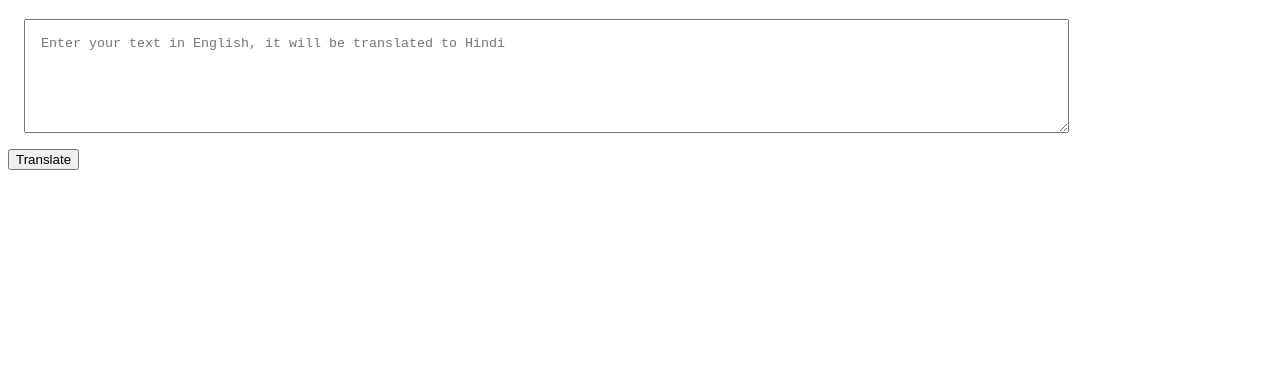
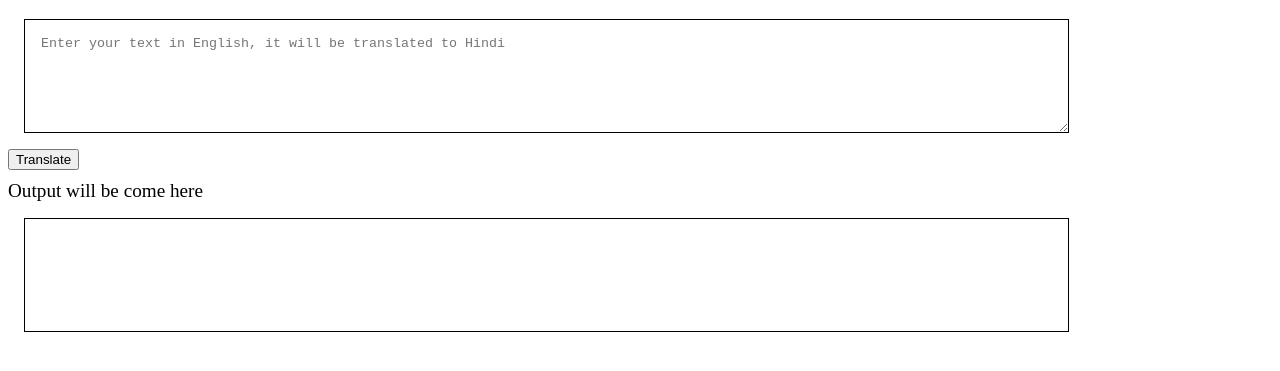
Before and after one commit to rohitbhosale409/Banana-speak, a plain HTML site: page index.html in a window 1280 px wide. Shown: the part 61-432 px from the top of the page. Drawn offline with Linux system fonts and the light colour scheme.

Commit message:
all done

```diff
--- a/app.js
+++ b/app.js
@@ -1,15 +1,16 @@
 // Select the button and input field
 var btnTranslate = document.querySelector("#btn-translate");
 var textInput = document.querySelector("#text-input");
+var outputdiv = document.querySelector("#Output")
 
 // Log the selected input element to ensure it's not null
 console.log("Text Input Element:", textInput);
 
 function clickHandler() {
-    console.log("Button clicked!");
-    // Log the current value of the input field
-    console.log("Input Value:", textInput.value);
-}
+    // console.log("Button clicked!");
+    // console.log("Input Value:", textInput.value); // Log the current value of the input field
+    outputdiv.innerHTML = "Rohit is not a Topper" + textInput.value;
+};
 
 // Attach the click event listener to the button
 if (btnTranslate) {
--- a/index.html
+++ b/index.html
@@ -13,6 +13,9 @@
     <textarea id="text-input" placeholder="Enter your text in English, it will be translated to Hindi"></textarea>
     <button id="btn-translate">Translate</button>
 
+    <div> Output will be come here </div>
+    <div id="Output"></div>
+
     <!-- Include your JavaScript file -->
     <script src="app.js"></script>
 </body>
--- a/style.css
+++ b/style.css
@@ -1,7 +1,21 @@
 textarea {
     width: 80%;
     height: 10vh;
+    border: 1px solid black;
     display: block;
     margin: 1rem;
     padding: 1rem;
 }
+
+div {
+    font-size: larger;
+    margin-top: 10px;
+}
+
+#Output {
+    border: 1px solid black;
+    height: 10vh;
+    width: 80%;
+    margin: 1rem;
+    padding: 1rem;
+}
```
